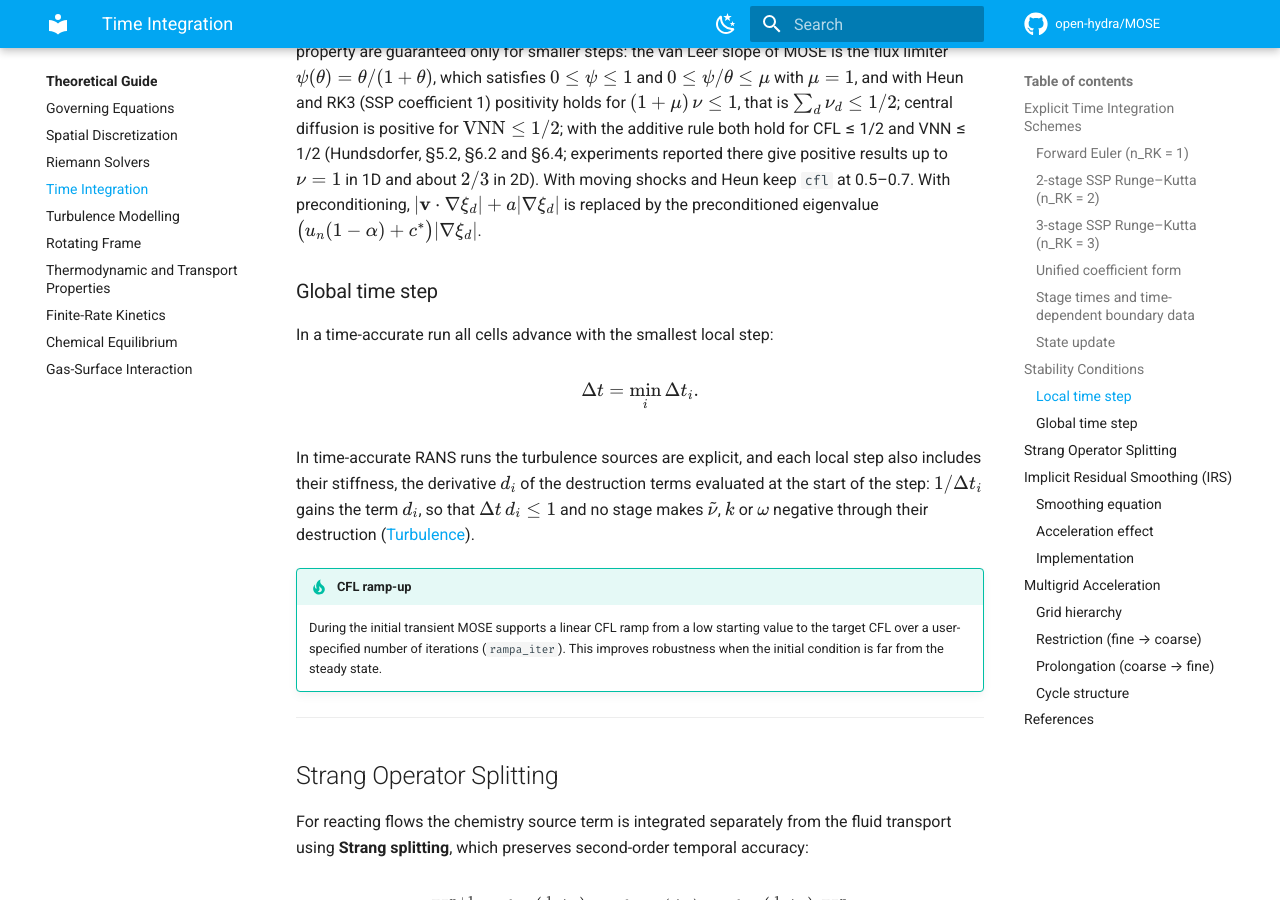
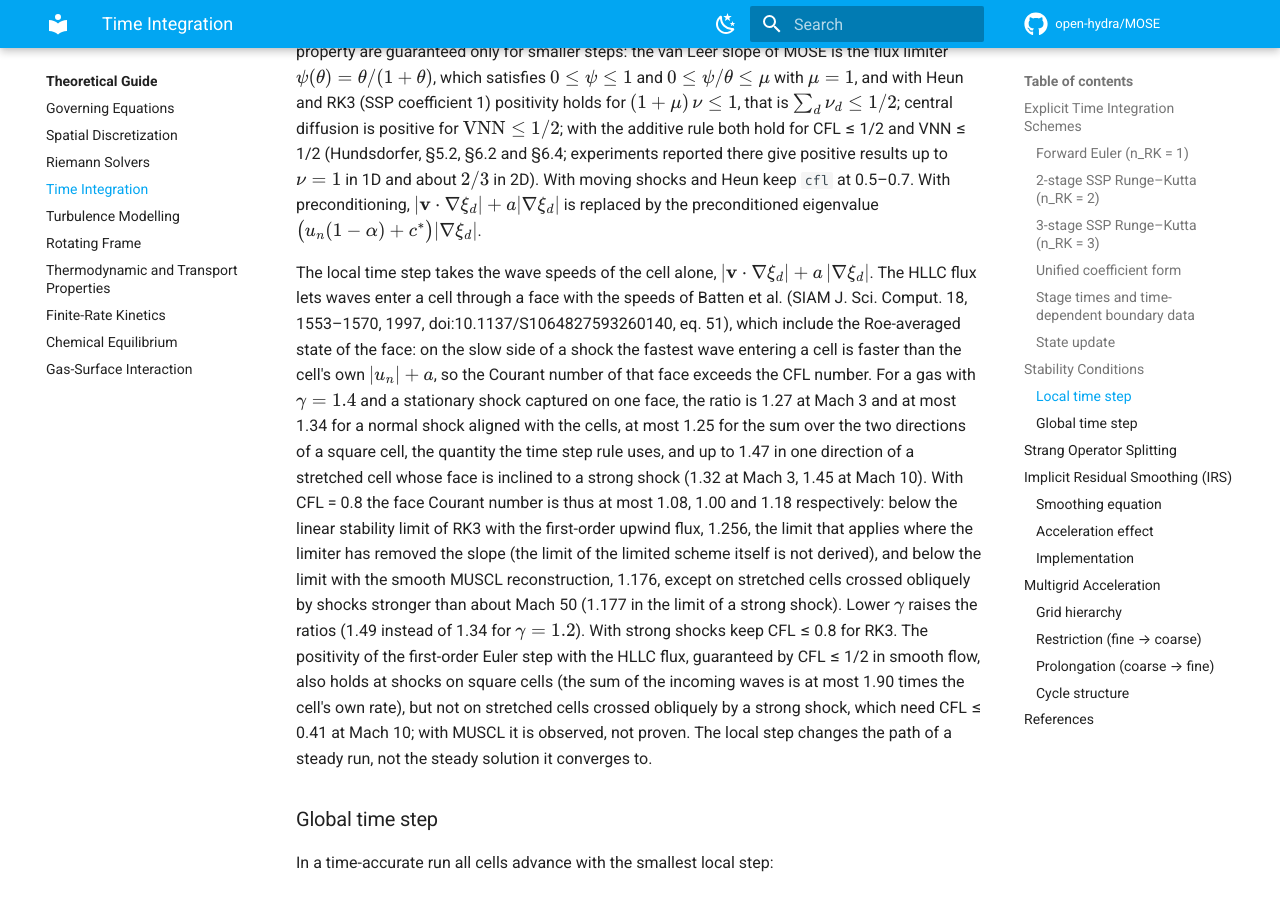
Before and after one commit to open-hydra/MOSE, an MkDocs documentation site: the page built from docs/theory/time-integration.md, in a window 1280 px wide and 900 px high, scrolled down 6059 px. Built offline with MkDocs 1.6.1 and Material for MkDocs 9.7.7, drawn with Linux system fonts in a browser that asks for light colours; comment, search, counter and statistics services are not loaded.

Commit message:
Docs: face Courant number of the local time step at shocks
Why: the local time step takes the wave speeds of the cell alone, while
the HLLC flux lets waves into a cell with the speeds of Batten et al.,
which include the Roe average of the face. At a shock the Courant
number of a face then exceeds the CFL number, and the guide said
neither by how much nor whether RK3 stays stable there.

What: a paragraph after the positivity limits of the local time step
in docs/theory/time-integration.md: for gamma = 1.4, the ratio of the
fastest wave entering a cell to the cell's own speed (a normal shock
aligned with the cells, the sum over the two directions of a square
cell, one direction of a stretched cell under an oblique shock); the
face Courant numbers at CFL 0.8 against the linear limits of RK3, 1.256
with the first-order flux and 1.176 with the smooth MUSCL
reconstruction; a lower gamma; positivity at shocks; and that the local
step does not change the steady solution.

Basis: the wave speeds are eq. (51) of Batten, Clarke, Lambert and
Causon, SIAM J. Sci. Comput. 18 (1997) 1553-1570,
doi:10.1137/S1064827593260140, p. 1563. The ratios follow from the two
states of the shock (Rankine-Hugoniot) and their Roe average. The linear
limits are those of the amplification factor of SSP-RK3, 1 + z + z^2/2 +
z^3/6, on the Fourier symbols of the first-order upwind flux and of the
unlimited MUSCL (Fromm) flux. The positivity bounds come from the sum of
the waves entering a cell in a first-order Euler step. A steady solution
is a zero of the residual, which has no time step in it.

Before and after: documentation only; no source, input, test or output
changes.

Proof: none needed; the fast suite and its outputs are unchanged.

Co-Authored-By: Claude Opus 5.5 <noreply@anthropic.com>

```diff
--- a/docs/theory/time-integration.md
+++ b/docs/theory/time-integration.md
@@ -294,6 +294,23 @@ positive results up to $\nu = 1$ in 1D and about $2/3$ in 2D). With moving shock
 $|\mathbf{v}\cdot\nabla\xi_d| + a|\nabla\xi_d|$ is replaced by the preconditioned eigenvalue
 $\bigl(u_n (1-\alpha) + c^\ast\bigr)|\nabla\xi_d|$.
 
+The local time step takes the wave speeds of the cell alone, $|\mathbf{v}\cdot\nabla\xi_d| + a\,|\nabla\xi_d|$. The HLLC
+flux lets waves enter a cell through a face with the speeds of Batten et al. (SIAM J. Sci. Comput. 18, 1553–1570, 1997, doi:10.1137/S1064827593260140, eq. 51), which
+include the Roe-averaged state of the face: on the slow side of a shock the fastest wave entering a cell is faster than the
+cell's own $|u_n| + a$, so the Courant number of that face exceeds the CFL number. For a gas with $\gamma = 1.4$ and a
+stationary shock captured on one face, the ratio is 1.27 at Mach 3 and at most 1.34 for a normal shock aligned with the cells,
+at most 1.25 for the sum over the two directions of a square cell, the quantity the time step rule uses, and up to 1.47 in one
+direction of a stretched cell whose face is inclined to a strong shock (1.32 at Mach 3, 1.45 at Mach 10). With CFL = 0.8 the
+face Courant number is thus at most 1.08, 1.00 and 1.18 respectively: below the linear stability limit of RK3 with the
+first-order upwind flux, 1.256, the limit that applies where the limiter has removed the slope (the limit of the limited scheme
+itself is not derived), and below the limit with the smooth MUSCL reconstruction, 1.176, except on stretched cells crossed
+obliquely by shocks stronger than about Mach 50 (1.177 in the limit of a strong shock). Lower $\gamma$ raises the ratios (1.49
+instead of 1.34 for $\gamma = 1.2$). With strong shocks keep CFL ≤ 0.8 for RK3. The positivity of the first-order Euler step
+with the HLLC flux, guaranteed by CFL ≤ 1/2 in smooth flow, also holds at shocks on square cells (the sum of the incoming waves
+is at most 1.90 times the cell's own rate), but not on stretched cells crossed obliquely by a strong shock, which need
+CFL ≤ 0.41 at Mach 10; with MUSCL it is observed, not proven. The local step changes the path of a steady run, not the steady
+solution it converges to.
+
 ### Global time step
 
 In a time-accurate run all cells advance with the smallest local step:
```
